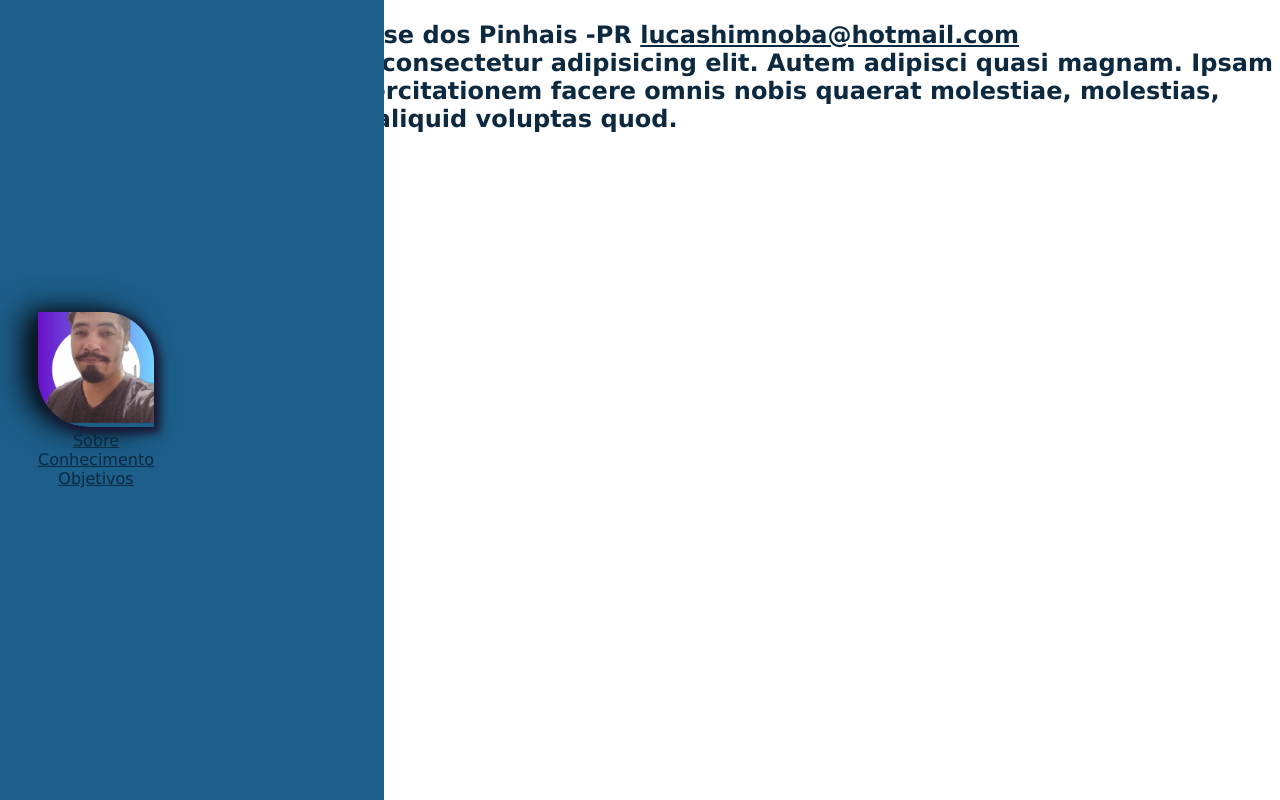
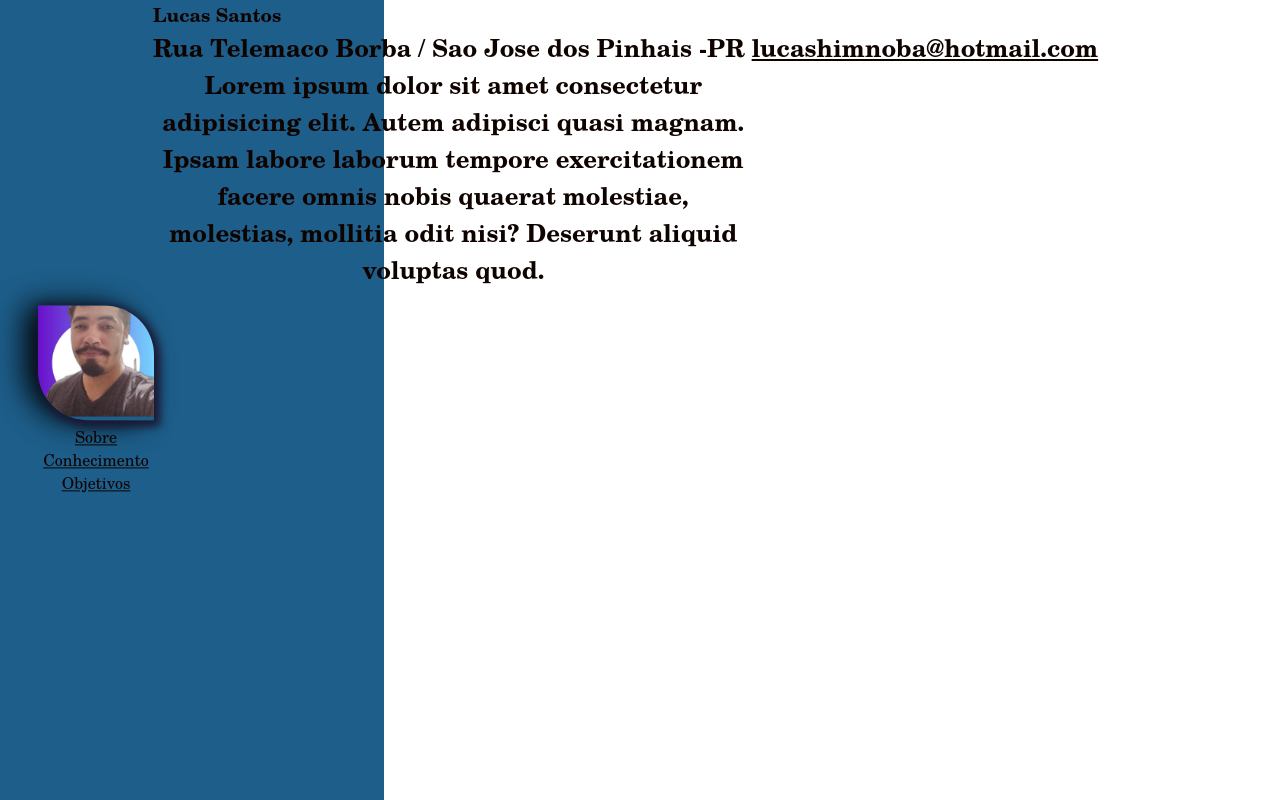
Before and after one commit to Lucasdevzx3/atividade-final, a plain HTML site: page index.html in a window 1280 px wide. Drawn offline with Linux system fonts and the light colour scheme.

Commit message:
editando

```diff
--- a/css/style.css
+++ b/css/style.css
@@ -2,8 +2,8 @@
     margin: 0px;
     padding: 0px;
     box-sizing: border-box;
-    font-family: 'Lucida Sans', 'Lucida Sans Regular', 'Lucida Grande', 'Lucida Sans Unicode', Geneva, Verdana, sans-serif;
-    color: #0c2940;
+    font-family: New Century Schoolbook, TeX Gyre Schola, serif;
+    color: #0f0300;
 }
 html,
 body {
@@ -34,3 +34,23 @@ main{
     transform: translateY(-50%);
     text-align: center;
 }
+.edition3{
+    position: absolute;
+    left: 25px;
+    height: 100%;
+    top: 50%;
+    transform: translateY(-50%);
+    padding: 0 10%;
+
+
+}
+.sobre{
+    position: absolute;
+    height: 10%;
+    width: 50%;
+    text-align: center;
+
+
+
+
+}
```
